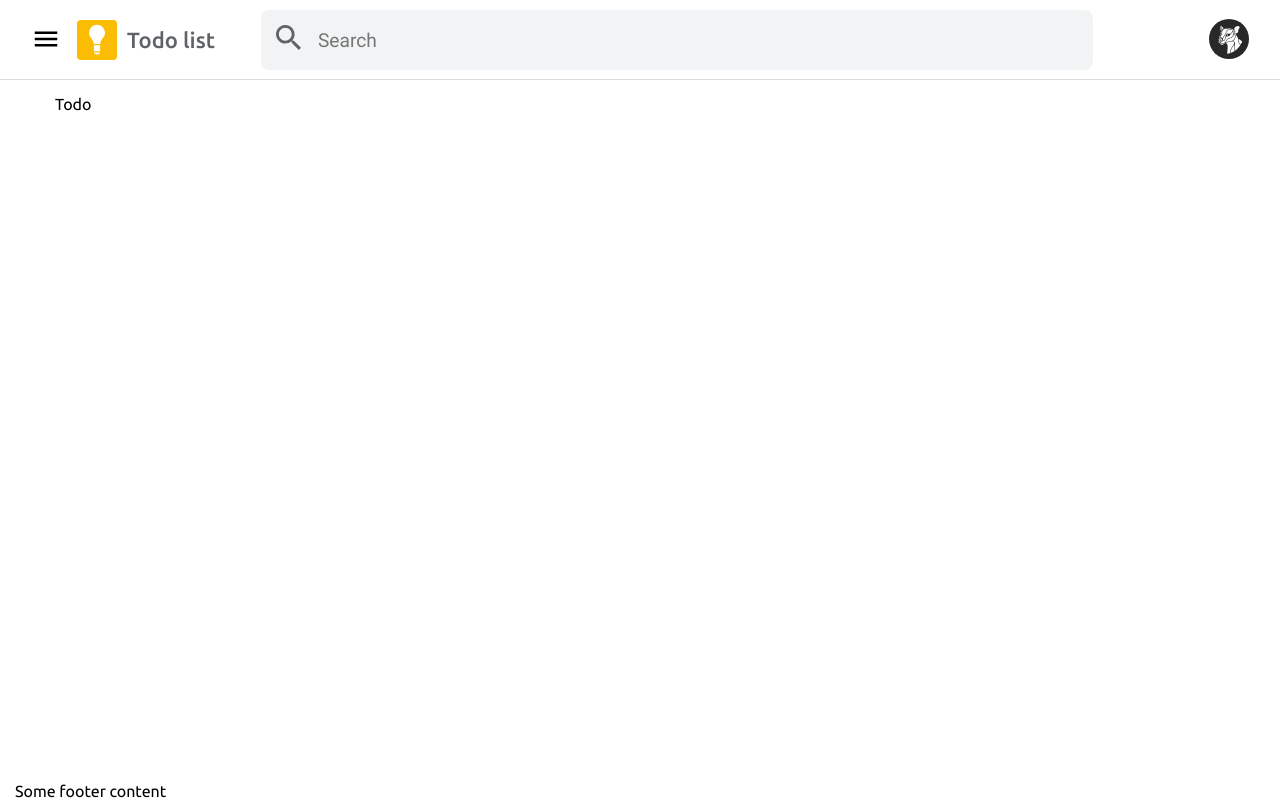
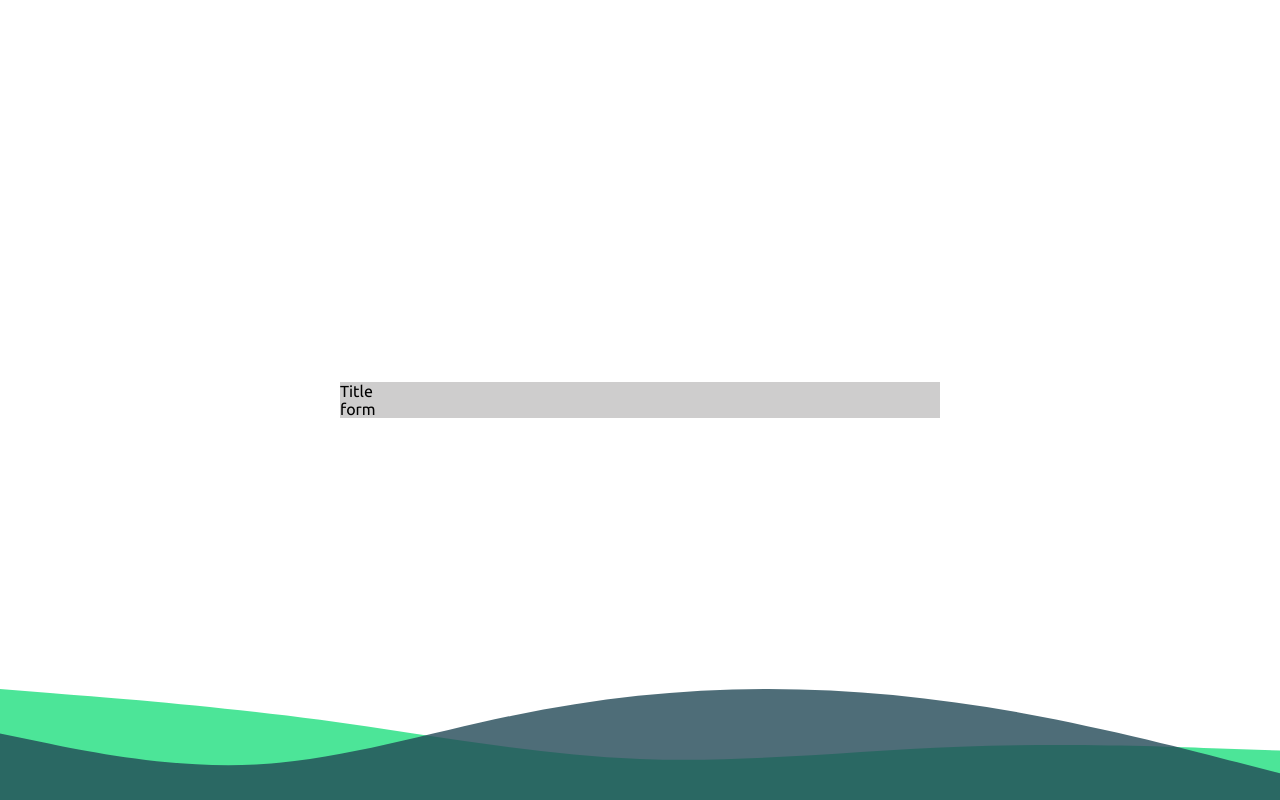
Before and after one commit to Mayamee/todo-app-woman, a React (Vite) app in the folder frontend/: page / in a window 1280 px wide. Built offline with nearby package versions, Linux system fonts and the light colour scheme.

Commit message:
add popup

```diff
--- /dev/null
+++ b/frontend/src/components/AuthPopup/AuthPopup.module.scss
@@ -0,0 +1,37 @@
+.popup {
+  &-wrapper {
+    position: fixed;
+    height: 100vh;
+    width: 100vw;
+    background: #000;
+    z-index: 99999;
+  }
+  &-bg-frame {
+    position: absolute;
+    top: 0;
+    left: 0;
+    width: 100%;
+    height: 100%;
+    background: #fff;
+    & svg {
+      position: absolute;
+      bottom: 0;
+      left: 0;
+      width: 100%;
+      object-fit: cover;
+      height: calc(100vw * 0.08671875);
+    }
+  }
+  position: absolute;
+  top: 0;
+  left: 0;
+  bottom: 0;
+  right: 0;
+  display: flex;
+  justify-content: center;
+  align-items: center;
+  &-body {
+    width: 600px;
+    background-color: rgb(206, 205, 205);
+  }
+}
--- /dev/null
+++ b/frontend/src/components/AuthPopup/AuthPopup.tsx
@@ -0,0 +1,28 @@
+import { FC } from 'react'
+import styles from './AuthPopup.module.scss'
+import { ReactComponent as BgImage } from '../../assets/images/bg-auth.svg'
+
+interface IAuthPopup {}
+
+export const AuthPopup: FC<IAuthPopup> = () => {
+  return (
+    <div className={styles['popup-wrapper']}>
+      <div className={styles['popup-bg-frame']}>
+        <BgImage />
+      </div>
+      <div className={styles['popup']}>
+        <div className={styles['popup-body']}>
+          <div className="popup-title">Title</div>
+          <form
+            className="popup-form"
+            onSubmit={(e) => {
+              e.preventDefault()
+            }}
+          >
+            form
+          </form>
+        </div>
+      </div>
+    </div>
+  )
+}
--- a/frontend/src/components/Logo/Logo.tsx
+++ b/frontend/src/components/Logo/Logo.tsx
@@ -8,7 +8,7 @@ const Logo: FC<ILogoProps> = () => {
   return (
     <div className={styles['logo']}>
       <div className={styles['logo-icon']}>
-        <SvgContainer size={40} icon={<LogoIcon />} />
+        <SvgContainer size={'40px'} icon={<LogoIcon />} />
       </div>
       <div className={styles['logo-text']}>Todo list</div>
     </div>
--- a/frontend/src/components/shared/Menu/MenuItem/MenuItem.tsx
+++ b/frontend/src/components/shared/Menu/MenuItem/MenuItem.tsx
@@ -3,7 +3,7 @@ import SvgContainer from '../../UI/SvgContainer/SvgContainer'
 import styles from './MenuItem.module.scss'
 
 interface IMenuItemProps {
-  inconSize?: number
+  inconSize?: string
   icon?: ReactNode
   children: ReactNode
   onClick?: (event: MouseEvent<HTMLLIElement>) => void
--- a/frontend/src/components/shared/UI/SvgContainer/SvgContainer.tsx
+++ b/frontend/src/components/shared/UI/SvgContainer/SvgContainer.tsx
@@ -4,10 +4,10 @@ import styled from 'styled-components'
 interface ISvgDiv {
   size:
     | {
-        width: number
-        height: number
+        width: string
+        height: string
       }
-    | number
+    | string
   borderRadius?: number
   fit?: 'contain' | 'cover' | 'fill' | 'none' | 'scale-down'
 }
@@ -16,8 +16,8 @@ interface ISvgContainerProps extends ISvgDiv {
 }
 
 const SvgDiv = styled.div<ISvgDiv>`
-  width: ${({ size }) => (typeof size === 'number' ? size : size.width)}px;
-  height: ${({ size }) => (typeof size === 'number' ? size : size.height)}px;
+  width: ${({ size }) => (typeof size === 'string' ? size : size.width)};
+  height: ${({ size }) => (typeof size === 'string' ? size : size.height)};
   overflow: hidden;
   border-radius: ${({ borderRadius }) => borderRadius || 0}px;
   > svg {
--- a/frontend/src/constants/Static.ts
+++ b/frontend/src/constants/Static.ts
@@ -1,2 +1,2 @@
 export const HEADER_HEIGHT = 80
-export const TOOLBAR_MENU_ITEM_ICON_SIZE = 25
+export const TOOLBAR_MENU_ITEM_ICON_SIZE = '25px'
--- a/frontend/src/containers/Layout/Layout.tsx
+++ b/frontend/src/containers/Layout/Layout.tsx
@@ -5,6 +5,7 @@ import Container from '../Container/Container'
 import styles from './Layout.module.scss'
 import Plug from '../../components/shared//Plug/Plug'
 import { HEADER_HEIGHT } from '../../constants/Static'
+import { AuthPopup } from '../../components/AuthPopup/AuthPopup'
 interface ILayoutProps {
   children: ReactNode
 }
@@ -40,6 +41,7 @@ const Layout: FC<ILayoutProps> = ({ children }) => {
       <footer className={styles.footer}>
         <Container fluid>Some footer content</Container>
       </footer>
+      <AuthPopup />
     </div>
   )
 }
--- a/frontend/src/main.scss
+++ b/frontend/src/main.scss
@@ -4,6 +4,7 @@
 }
 body {
   margin: 0;
+  padding: 0;
   font-family: 'Ubuntu', sans-serif;
   font-weight: 400;
   font-style: normal;
```
Also changed, not shown: frontend/src/assets/images/bg-auth.svg (added).
